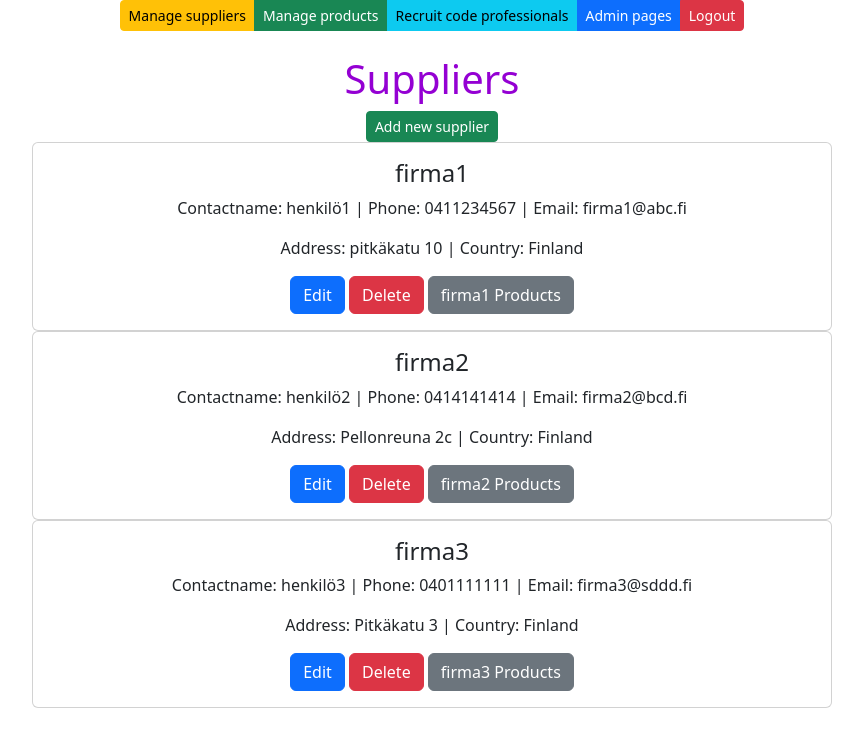
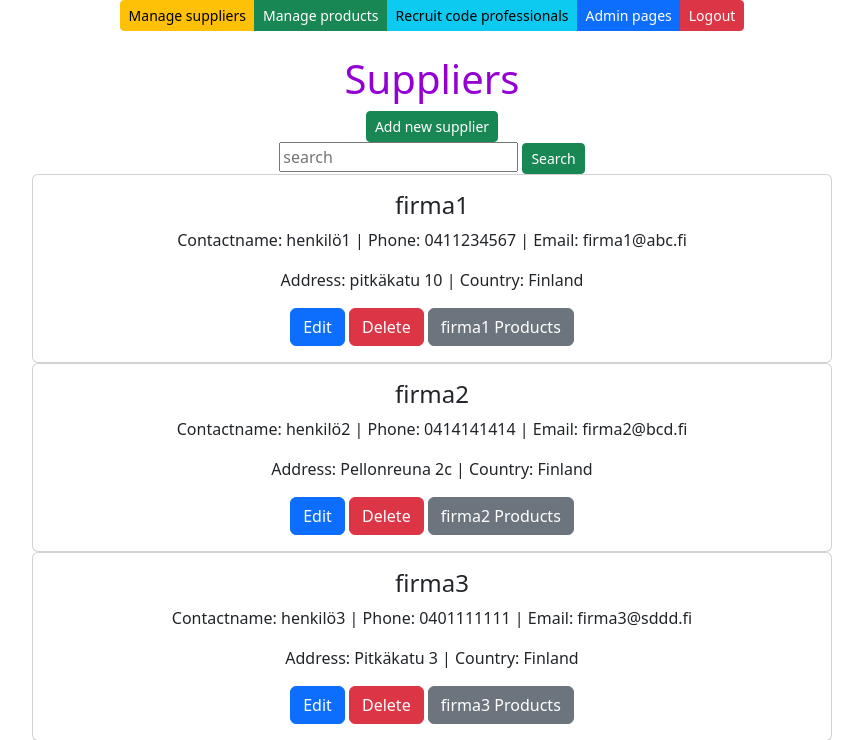
Before and after one commit to hamynhu161/django_suppliers, a Django app: page /suppliers/ in a window 1280 px wide. Shown: the top 740 px of the page, without its empty margins (208-1071 px from the left). Run offline with Django 5.2, Linux system fonts and the light colour scheme; data comes from the database, SQL or seed files in the repository; both versions use the stored data as it was after the commit; some libraries are stand-ins or nearby versions.

Commit message:
Search function works

```diff
--- a/app/templates/productlist.html
+++ b/app/templates/productlist.html
@@ -23,7 +23,7 @@
 
         <a href="/edit-product-get/{{p.id}}/" class="btn btn-primary">Edit</a>
         <a href="/confirm-delete-product/{{p.id}}/" class="btn btn-danger">Delete</a>
-        <a href="/products-by-product/{{p.supplier.id}}/" class="btn btn-secondary">{{p.supplier.companyName}}'s all Products</a>
+        <a href="/products-by-supplier/{{p.supplier.id}}/" class="btn btn-secondary">{{p.supplier.companyName}}'s all Products</a>
     </div>
 </div>
 
--- a/app/templates/supplierlist.html
+++ b/app/templates/supplierlist.html
@@ -9,6 +9,12 @@
 <h1 style="color: darkviolet">Suppliers</h1>
 
 <button id="add-btn" class="btn btn-success btn-sm" onclick="showaddform()">Add new supplier</button>
+
+<form method="post" action="/search-suppliers/">
+    {%csrf_token%}
+    <input class="card-text" class="card-text" type="text" placeholder="search" name="search">
+    <input type="submit" value="Search" class="btn btn-success btn-sm" name="">
+</form>
 
 {% for s in suppliers %}               <!--start a loop-->
 <div class="card" style="max-width: 50rem;">
--- a/app/urls.py
+++ b/app/urls.py
@@ -1,6 +1,7 @@
 from django.urls import path
 from .views import landingview, productlistview, supplierlistview, addsupplier, addproduct,\
-      deleteproduct, confirmdeleteproduct, edit_product_get, edit_product_post
+      deleteproduct, confirmdeleteproduct, edit_product_get, edit_product_post, searchsuppliers, \
+      products_filtered
 
 urlpatterns = [
     path('', landingview),
@@ -12,8 +13,10 @@ urlpatterns = [
     path('confirm-delete-product/<int:id>/', confirmdeleteproduct),
     path('edit-product-get/<int:id>/', edit_product_get),
     path('edit-product-post/<int:id>/', edit_product_post),
+    path('products-by-supplier/<int:id>/', products_filtered),
 
     # Supplier url's
     path('suppliers/', supplierlistview),
     path('add-supplier/', addsupplier),
+    path('search-suppliers/', searchsuppliers),
 ]
--- a/app/views.py
+++ b/app/views.py
@@ -43,6 +43,12 @@ def edit_product_post(request, id):
     item.save()
     return redirect(productlistview)
 
+def products_filtered(request, id):
+    productlist = Product.objects.all()
+    filteredproducts = productlist.filter(supplier = id)
+    context = {'products': filteredproducts}
+    return render (request, "productlist.html", context)
+
 # Supplier views
 def supplierlistview(request):
     supplierlist = Supplier.objects.all()
@@ -59,3 +65,9 @@ def addsupplier(request):
     f =request.POST['country']
     Supplier(companyName = a, contactName = b, address = c, phone = d, email = e, country = f).save()
     return redirect(request.META['HTTP_REFERER'])           #This gets the URL of the previous page — the page where the form was submitted from.
+
+def searchsuppliers(request):
+    search = request.POST['search']     #get the value of the input field named "search" from the form that was submitted with method="post"
+    filtered = Supplier.objects.filter(companyName__icontains=search)    #icontains is case-insensitive, filter: returns a list of results (even if it's empty).
+    context = {'suppliers': filtered}
+    return render(request, "supplierlist.html", context)
```
Also changed, not shown: db.sqlite3.
